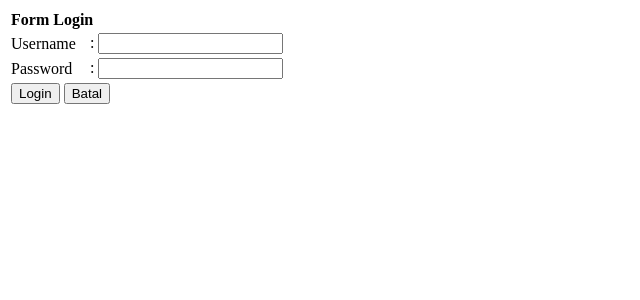
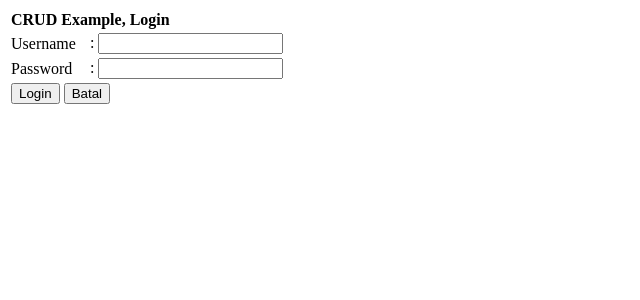
Before and after one commit to dikur76/ci226-crud_example, a CodeIgniter app: page /index.php/login/index in a window 1280 px wide. Shown: the top 300 px of the page, without its empty margins (0-640 px from the left). Run offline with CodeIgniter, Linux system fonts and the light colour scheme.

Commit message:
ganti label di halaman utama

```diff
--- a/application/views/v_login.php
+++ b/application/views/v_login.php
@@ -7,7 +7,7 @@
 <form action="<?php echo site_url('login/login_act'); ?>" method="post">
 <table>
 	<tr>
-    	<td colspan="2" align="left"><strong>Form Login</strong>
+    	<td colspan="2" align="left"><strong>CRUD Example, Login</strong>
         </td>
     </tr>
 	<tr>
```
